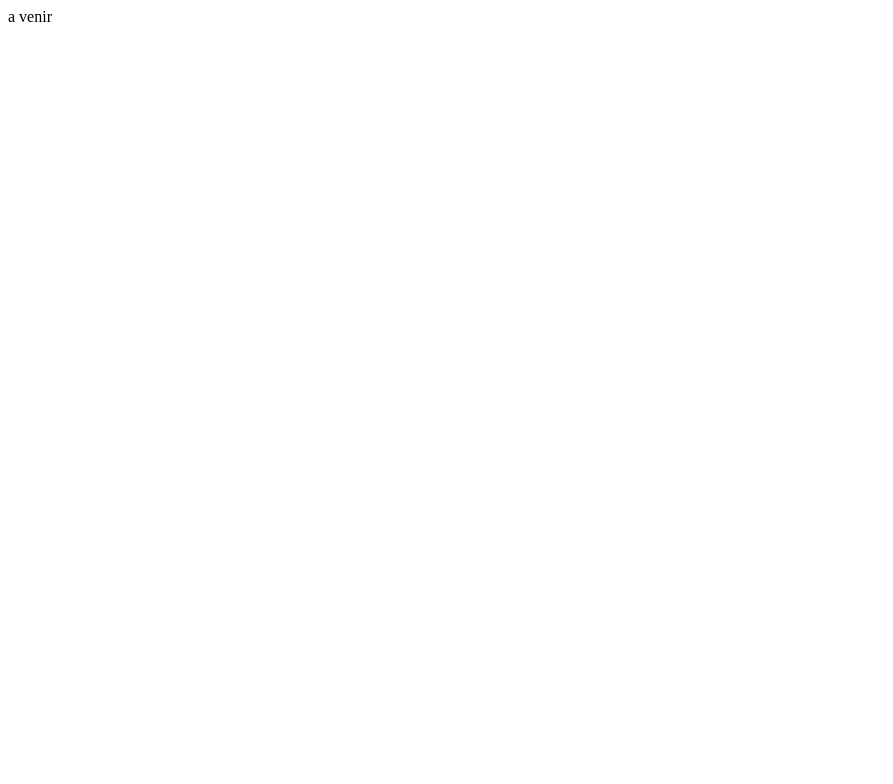
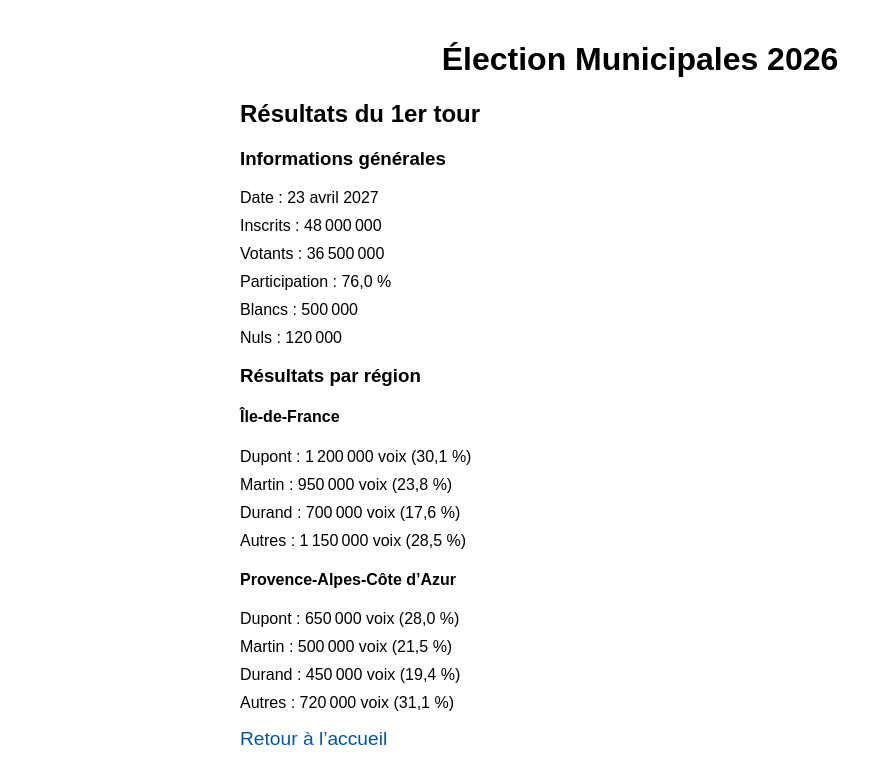
Before and after one commit to profvioletclub-source/elections, a plain HTML site: page municipales/2026.html in a window 1280 px wide. Shown: the whole page, without its empty margins (0-893 px from the left). Drawn offline with Linux system fonts and the light colour scheme.

Commit message:
Update 2026.html

```diff
--- a/municipales/2026.html
+++ b/municipales/2026.html
@@ -1 +1,51 @@
-a venir
+<!DOCTYPE html>
+<html lang="fr">
+<head>
+  <meta charset="UTF-8">
+  <title>Résultats – Municipales 2026</title>
+  <link rel="stylesheet" href="../assets/style.css">
+</head>
+
+<body>
+
+  <h1>Élection Municipales 2026</h1>
+  <h2>Résultats du 1er tour</h2>
+
+  <section>
+    <h3>Informations générales</h3>
+    <ul>
+      <li>Date : 23 avril 2027</li>
+      <li>Inscrits : 48 000 000</li>
+      <li>Votants : 36 500 000</li>
+      <li>Participation : 76,0 %</li>
+      <li>Blancs : 500 000</li>
+      <li>Nuls : 120 000</li>
+    </ul>
+  </section>
+
+  <section>
+    <h3>Résultats par région</h3>
+
+    <h4>Île‑de‑France</h4>
+    <ul>
+      <li>Dupont : 1 200 000 voix (30,1 %)</li>
+      <li>Martin : 950 000 voix (23,8 %)</li>
+      <li>Durand : 700 000 voix (17,6 %)</li>
+      <li>Autres : 1 150 000 voix (28,5 %)</li>
+    </ul>
+
+    <h4>Provence‑Alpes‑Côte d’Azur</h4>
+    <ul>
+      <li>Dupont : 650 000 voix (28,0 %)</li>
+      <li>Martin : 500 000 voix (21,5 %)</li>
+      <li>Durand : 450 000 voix (19,4 %)</li>
+      <li>Autres : 720 000 voix (31,1 %)</li>
+    </ul>
+
+    <!-- Tu peux ajouter autant de régions, départements ou communes que tu veux -->
+  </section>
+
+  <p><a href="../index.html">Retour à l’accueil</a></p>
+
+</body>
+</html>
```
